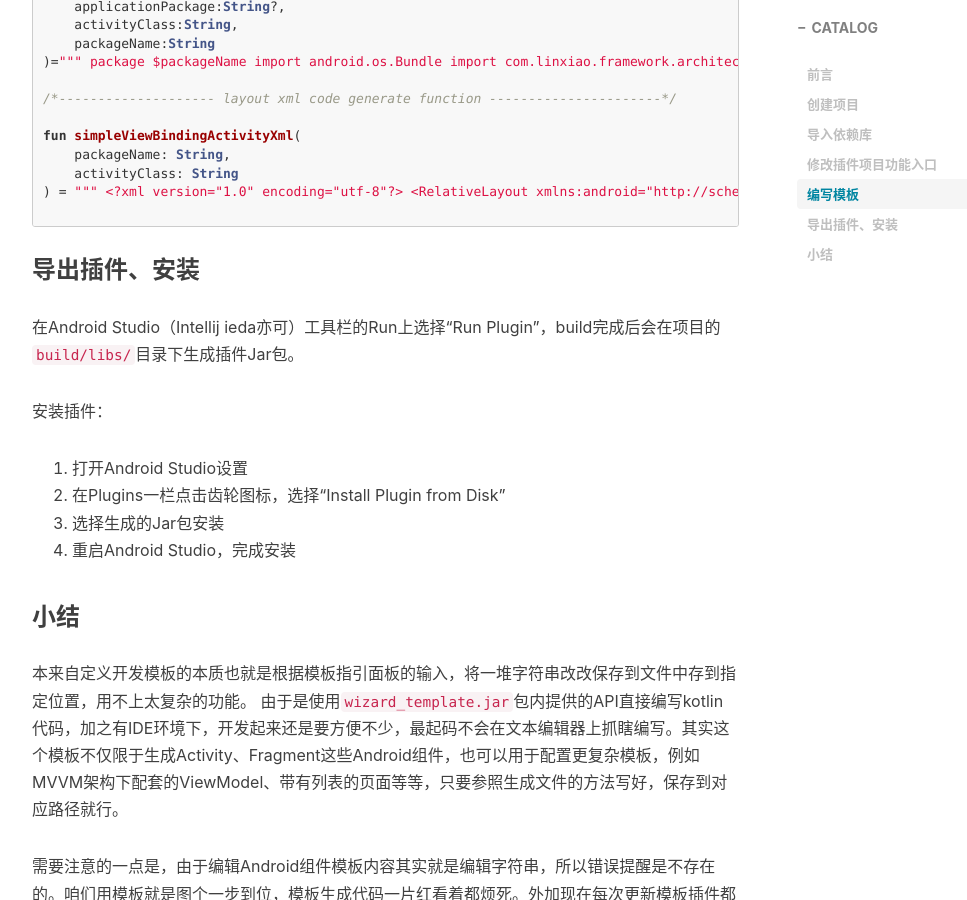
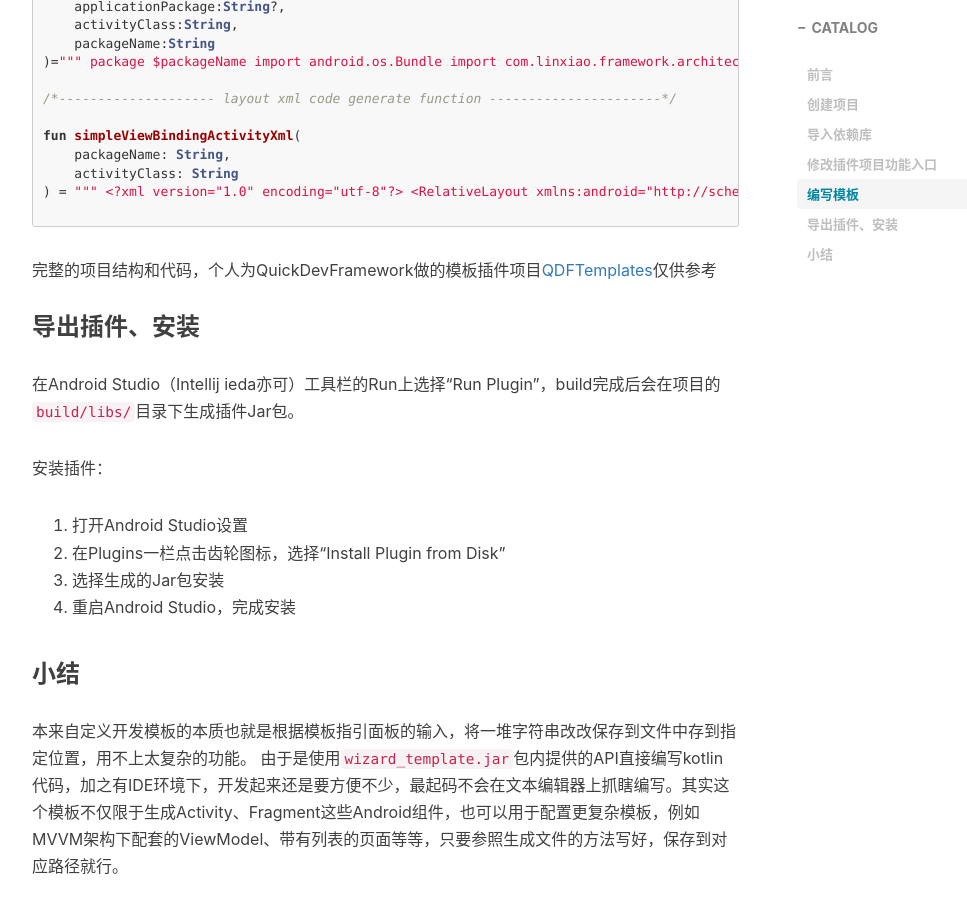
Before and after one commit to lx8421bcd/lx8421bcd.github.io, a Jekyll site: the page built from _posts/2021-06-02-在AndroidStudio4.X以后构建开发模板.md, in a window 1280 px wide and 900 px high, scrolled down 5830 px. Shown: the whole window, without its empty margins (233-1200 px from the left). Built offline with Jekyll 4.4.1, drawn with Linux system fonts in a browser that asks for light colours; nearby versions of some CDN libraries; comment, search, counter and statistics services are not loaded.

Commit message:
update new post

````diff
--- a/_posts/2021-06-02-在AndroidStudio4.X以后构建开发模板.md
+++ b/_posts/2021-06-02-在AndroidStudio4.X以后构建开发模板.md
@@ -297,6 +297,7 @@ tools:context="${packageName}.${activityClass}Activity">
 """
 
 ```
+完整的项目结构和代码，个人为QuickDevFramework做的模板插件项目[QDFTemplates](https://github.com/lx8421bcd/QuickDevFramework/tree/master/qdftemplates)仅供参考
 
 ### 导出插件、安装
 在Android Studio（Intellij ieda亦可）工具栏的Run上选择“Run Plugin”，build完成后会在项目的```build/libs/```目录下生成插件Jar包。
````
